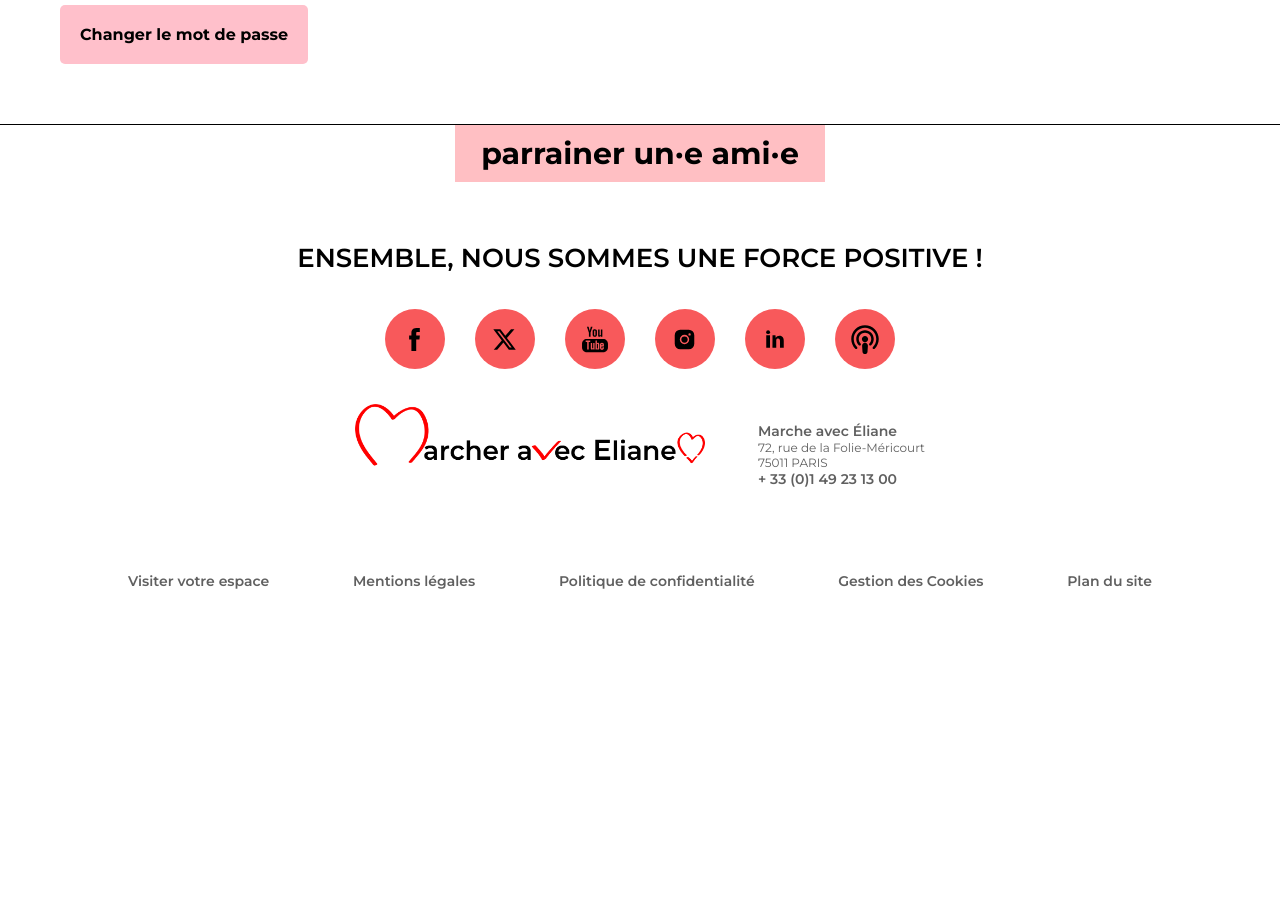
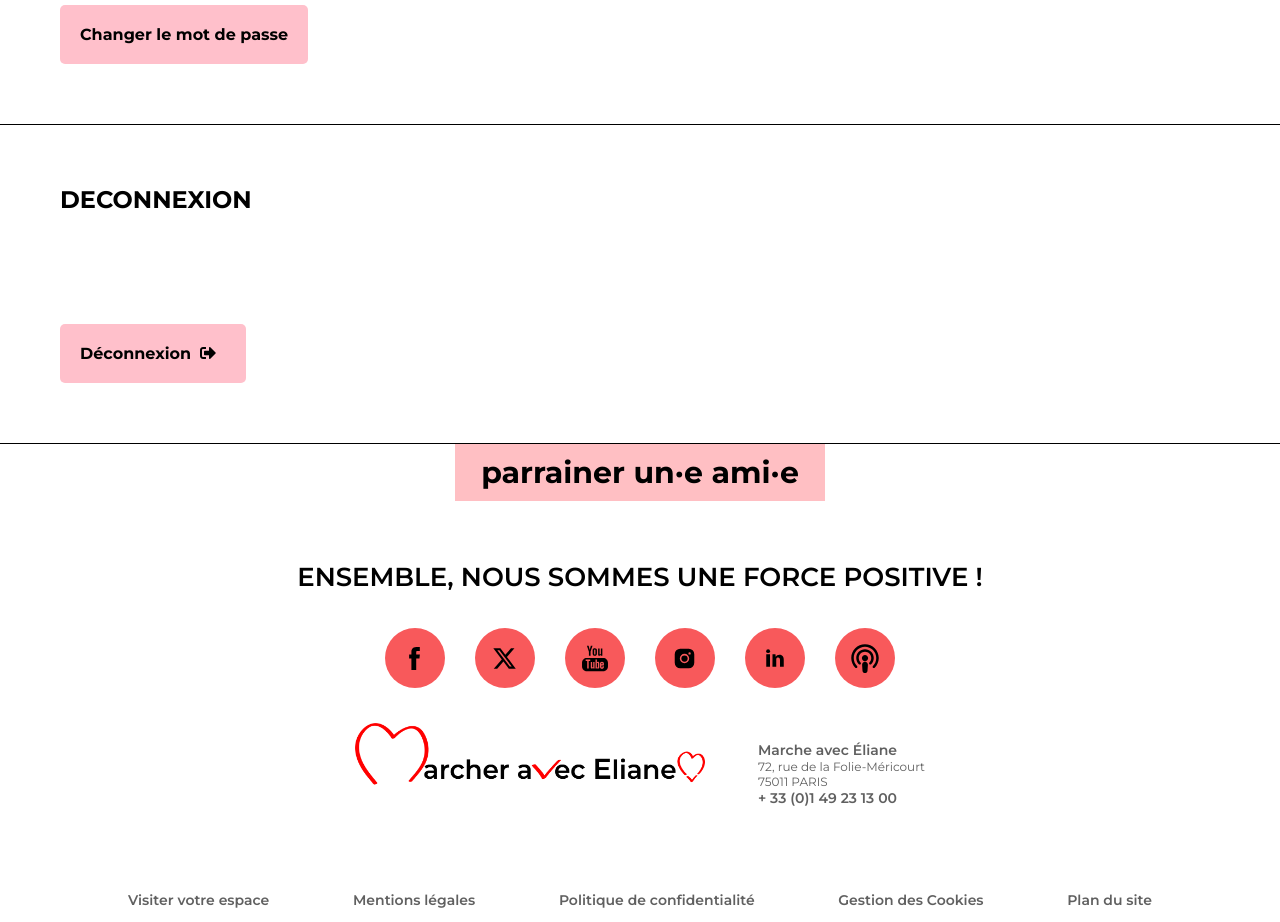
Before and after one commit to AnneGicquel/MarcheAvecEliane, an Angular app: page /accountSettings in a window 1280 px wide. Shown: the part 1500-2422 px from the top of the page. Before the commit the page ends 2110 px from the top, so only its background shows below. Built offline with nearby package versions, Linux system fonts and the light colour scheme.

Commit message:
Added _sign out_ from accountSettingsPage

```diff
--- a/src/app/pages/account-settings/account-settings.component.html
+++ b/src/app/pages/account-settings/account-settings.component.html
@@ -323,5 +323,14 @@
     </form>
   </section>
 
+  <!-- Partie “DECONNEXION” -->
+  <section>
+    <h1>DECONNEXION</h1>
+    <button class="signOutBtn" routerLink="/login">
+      <!-- <button (click)="logout()"> -->
+      Déconnexion &nbsp;<i class="fas fa-sign-out-alt"></i>
+    </button>
+  </section>
+
 
 </main>
--- a/src/app/pages/account-settings/account-settings.component.ts
+++ b/src/app/pages/account-settings/account-settings.component.ts
@@ -2,11 +2,12 @@ import { CommonModule } from '@angular/common';
 import { Component, ElementRef, OnInit, ViewChild } from '@angular/core';
 import { FormBuilder, FormGroup, ReactiveFormsModule, Validators } from '@angular/forms';
 import { Title } from '@angular/platform-browser';
+import { RouterLink } from '@angular/router';
 
 @Component({
   selector: 'app-account-settings',
   standalone: true,
-  imports: [ReactiveFormsModule, CommonModule],
+  imports: [ReactiveFormsModule, CommonModule, RouterLink],
   templateUrl: './account-settings.component.html',
   styleUrl: './account-settings.component.css',
 })
```
